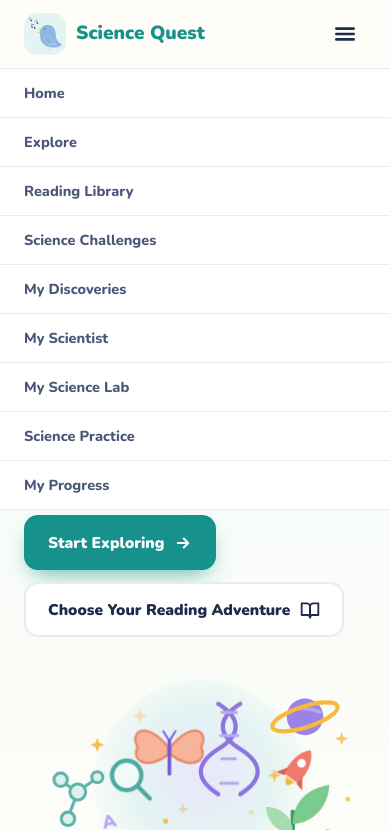
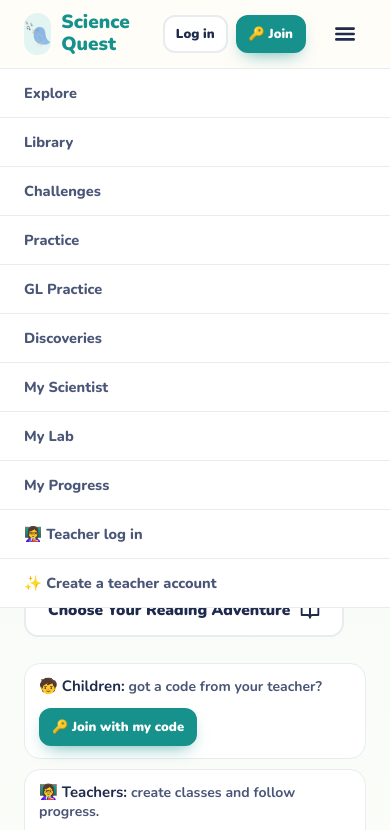
Before and after one commit to ThinkNest26/science-quest, a plain HTML site: page index.html in a window 390 px wide. Both pictures are taken after a click on the button 345 px from the left and 34 px from the top of the page. Shown: the top 830 px of the page. Drawn offline with nearby package versions, Linux system fonts and the light colour scheme.

Commit message:
Log in, sign up and join with code on the home page
Added teacher Log in and Sign up buttons and a “Join with my code” button for children to the home page header and hero. Shortened the menu and added GL Practice. The Sign up link opens the teacher page on the create-account tab.

```diff
--- a/index.html
+++ b/index.html
@@ -34,13 +34,15 @@ section{scroll-margin-top:76px}
 
 /* nav */
 header{position:sticky;top:0;z-index:30;background:rgba(255,253,248,.92);backdrop-filter:blur(8px);border-bottom:1px solid var(--line)}
-.nav{display:flex;align-items:center;justify-content:space-between;height:68px}
+.nav{display:flex;align-items:center;justify-content:space-between;gap:18px;height:68px;max-width:1440px}
 .brand{display:flex;align-items:center;gap:10px;text-decoration:none}
 .brand .mk{width:42px;height:42px;border-radius:13px;background:var(--tealL);display:grid;place-items:center;overflow:hidden}
 .brand .mk img{width:36px;height:36px;object-fit:contain}
 .brand b{font-size:19px;font-weight:900;color:var(--teal);line-height:1}
 .brand small{display:block;font-size:11.5px;font-weight:800;color:var(--muted);letter-spacing:.02em;margin-top:3px}
-.links{display:flex;gap:26px}
+.links{display:flex;gap:20px;margin-left:auto}
+.links a{white-space:nowrap}
+.links .mo{display:none}
 .links a{text-decoration:none;font-weight:800;font-size:14.5px;color:var(--ink2)}
 .links a:hover{color:var(--teal)}
 .burger{display:none;background:none;border:0;padding:8px;cursor:pointer;color:var(--ink)}
@@ -160,16 +162,48 @@ footer .brand .mk{background:#D7F3EF}
 .fr a:hover{text-decoration:underline}
 .fr .small{display:block;font-weight:600;color:#AEB8D0;font-size:12.5px;margin-top:6px;max-width:460px}
 
+/* account buttons (header) and join strip (hero) */
+.acct{display:flex;align-items:center;gap:8px;flex-shrink:0}
+.abtn{display:inline-flex;align-items:center;gap:6px;white-space:nowrap;text-decoration:none;font:900 14px Nunito,sans-serif;border-radius:12px;padding:9px 14px;border:2px solid var(--line);background:#fff;color:var(--ink);cursor:pointer}
+.abtn:hover{border-color:var(--teal)}
+.abtn.pri{background:var(--teal);border-color:var(--teal);color:#fff;box-shadow:0 8px 18px -8px rgba(22,145,140,.7)}
+.abtn.pri:hover{background:var(--tealD)}
+.abtn.me{background:var(--tealL);border-color:var(--tealL);color:var(--tealD)}
+.join{margin-top:26px;display:grid;gap:10px;max-width:560px}
+.jrow{display:flex;align-items:center;justify-content:space-between;gap:12px;flex-wrap:wrap;background:#fff;border:1.5px solid var(--line);border-radius:16px;padding:12px 14px}
+.jrow b{font-size:15px;color:var(--ink)}
+.jrow span{font-size:14px;color:var(--ink2);font-weight:700}
+.jrow .jb{display:flex;gap:8px;flex-wrap:wrap}
+/* sign-in box (shared look with the rest of Science Quest) */
+.sqmodal{position:fixed;inset:0;background:rgba(31,43,77,.45);display:grid;place-items:center;z-index:100;padding:16px}
+.sqbox{background:#fff;border-radius:22px;padding:26px;width:100%;max-width:380px;box-shadow:0 30px 60px -20px rgba(0,0,0,.4)}
+.sqbox h3{font-size:24px;margin:0 0 6px}
+.sqbox p{margin:0 0 14px;color:var(--ink2)}
+.sqbox input{width:100%;box-sizing:border-box;font:900 30px/1 Nunito,sans-serif;letter-spacing:.18em;text-align:center;text-transform:uppercase;padding:14px;border:2px solid var(--line);border-radius:14px;color:var(--ink)}
+.sqbox input:focus{outline:none;border-color:var(--teal)}
+.sqerr{color:#B23A57!important;font-weight:800;min-height:20px;margin:10px 0!important}
+.sqrow{display:flex;gap:10px;justify-content:flex-end}
+.sqrow .btn{padding:11px 18px;font-size:15px}
+.sqsmall{font-size:13px;color:var(--muted)!important;margin:14px 0 0!important}
+@media (max-width:1240px){
+  .links{display:none;position:absolute;top:68px;left:0;right:0;background:#fff;flex-direction:column;gap:0;border-bottom:1px solid var(--line);margin:0}
+  .links.open{display:flex}
+  .links a{padding:14px 24px;border-top:1px solid var(--line)}
+  .links .mo{display:block}
+  .burger{display:block}
+  .acct{margin-left:auto}
+}
+@media (max-width:640px){
+  .acct .t{display:none}
+  .abtn{padding:8px 11px;font-size:13px}
+}
+
 @media (max-width:920px){
   .hgrid{grid-template-columns:1fr;padding-top:40px;padding-bottom:80px}
   .scene{margin:10px auto 0}
   .pgrid{grid-template-columns:1fr 1fr}
   .steps{grid-template-columns:1fr 1fr;row-gap:38px}
   .tgrid{grid-template-columns:1fr}
-  .links{display:none;position:absolute;top:68px;left:0;right:0;background:#fff;flex-direction:column;gap:0;border-bottom:1px solid var(--line)}
-  .links.open{display:flex}
-  .links a{padding:14px 24px;border-top:1px solid var(--line)}
-  .burger{display:block}
   .fr{text-align:left}
 }
 @media (max-width:560px){
@@ -187,20 +221,23 @@ footer .brand .mk{background:#D7F3EF}
       <span class="mk"><img src="img/sq-bird.png" alt=""></span>
       <span><b>Science Quest</b><small>by Curious Nest</small></span>
     </a>
+    <nav class="links" onclick="this.classList.remove('open')">
+      <a href="#explore">Explore</a>
+      <a href="learn.html">Library</a>
+      <a href="challenges.html">Challenges</a>
+      <a href="practice.html">Practice</a>
+      <a href="gl.html">GL Practice</a>
+      <a href="discoveries.html">Discoveries</a>
+      <a href="lab.html">My Scientist</a>
+      <a href="mylab.html">My Lab</a>
+      <a href="progress.html">My Progress</a>
+      <a class="mo" href="teacher.html">👩‍🏫 Teacher log in</a>
+      <a class="mo" href="teacher.html#signup">✨ Create a teacher account</a>
+    </nav>
+    <div class="acct" id="acct"></div>
     <button class="burger" aria-label="Menu" aria-expanded="false" onclick="var l=document.querySelector('.links');l.classList.toggle('open');this.setAttribute('aria-expanded',l.classList.contains('open'))">
       <svg class="ic" width="26" height="26" viewBox="0 0 24 24" fill="none" stroke="currentColor" stroke-width="2.4" stroke-linecap="round"><path d="M4 7h16M4 12h16M4 17h16"/></svg>
     </button>
-    <nav class="links" onclick="this.classList.remove('open')">
-      <a href="#top">Home</a>
-      <a href="#explore">Explore</a>
-      <a href="learn.html">Reading Library</a>
-      <a href="challenges.html">Science Challenges</a>
-      <a href="discoveries.html">My Discoveries</a>
-      <a href="lab.html">My Scientist</a>
-      <a href="mylab.html">My Science Lab</a>
-      <a href="practice.html">Science Practice</a>
-      <a href="progress.html">My Progress</a>
-    </nav>
   </div>
 </header>
 
@@ -217,6 +254,7 @@ footer .brand .mk{background:#D7F3EF}
         <a class="btn sec" href="learn.html">Choose Your Reading Adventure
           <svg class="ic" width="20" height="20" viewBox="0 0 24 24" fill="none" stroke="currentColor" stroke-width="2.2" stroke-linecap="round" stroke-linejoin="round"><path d="M2 4h6a4 4 0 0 1 4 4v13a3 3 0 0 0-3-3H2z"/><path d="M22 4h-6a4 4 0 0 0-4 4v13a3 3 0 0 1 3-3h7z"/></svg></a>
       </div>
+      <div class="join" id="join"></div>
     </div>
 
     <div class="scene" aria-hidden="true">
@@ -506,5 +544,31 @@ footer .brand .mk{background:#D7F3EF}
   });
 })();
 </script>
+<script src="js/store.js?v=45"></script>
+<script>
+/* sign in with a student code, or go to the teacher log in / sign up */
+(function(){
+  var S = window.SQ_STORE; if (!S) return;
+  var hid = document.createElement('span'); hid.hidden = true; document.body.appendChild(hid);
+  function esc(t){ return String(t).replace(/[&<>"]/g,function(c){return {'&':'&amp;','<':'&lt;','>':'&gt;','"':'&quot;'}[c];}); }
+  function openCode(){ var b = hid.querySelector('#sqIn'); if (b) b.click(); }
+  function draw(){
+    var m = S.me(), a = document.getElementById('acct'), j = document.getElementById('join');
+    if (m) {
+      a.innerHTML = '<a class="abtn me" href="lab.html">👋 '+esc(m.name)+'</a><button class="abtn" id="aOut">Sign out</button>';
+      j.innerHTML = '<div class="jrow"><span><b>Welcome back, '+esc(m.name)+'!</b> Your badges and progress are being saved.</span><div class="jb"><a class="abtn pri" href="learn.html">📚 Go to my Library</a></div></div>';
+      document.getElementById('aOut').onclick = function(){ var o = hid.querySelector('#sqOut'); if (o) o.click(); };
+    } else {
+      a.innerHTML = '<a class="abtn" href="teacher.html">Log in</a><a class="abtn t" href="teacher.html#signup">Sign up</a><button class="abtn pri" id="aJoin">🔑 Join<span class="t">with my code</span></button>';
+      j.innerHTML = '<div class="jrow"><span><b>🧒 Children:</b> got a code from your teacher?</span><div class="jb"><button class="abtn pri" id="jJoin">🔑 Join with my code</button></div></div>'+
+        '<div class="jrow"><span><b>👩‍🏫 Teachers:</b> create classes and follow progress.</span><div class="jb"><a class="abtn" href="teacher.html">Log in</a><a class="abtn" href="teacher.html#signup">Sign up</a></div></div>';
+      document.getElementById('aJoin').onclick = openCode;
+      document.getElementById('jJoin').onclick = openCode;
+    }
+  }
+  S.chip(hid, draw);
+  draw();
+})();
+</script>
 </body>
 </html>
```
Also changed, not shown: teacher.html (+1 -1 lines).
